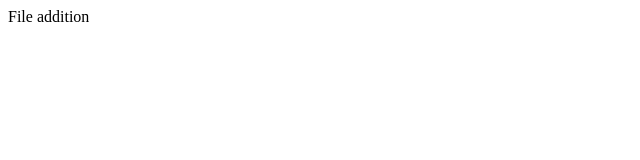
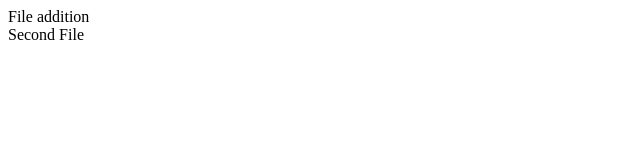
Before and after one commit to kebroyle/Testgit, a plain HTML site: page index.html in a window 1280 px wide. Shown: the full height of the page, 0-640 px from the left. Drawn offline with Linux system fonts and the light colour scheme.

Commit message:
Change 1
Change 2

```diff
--- a/index.html
+++ b/index.html
@@ -1 +1,2 @@
 <div>File addition</div>
+<div>Second File</div>
```
Also changed, not shown: test.html (added, +1 -0 lines).
